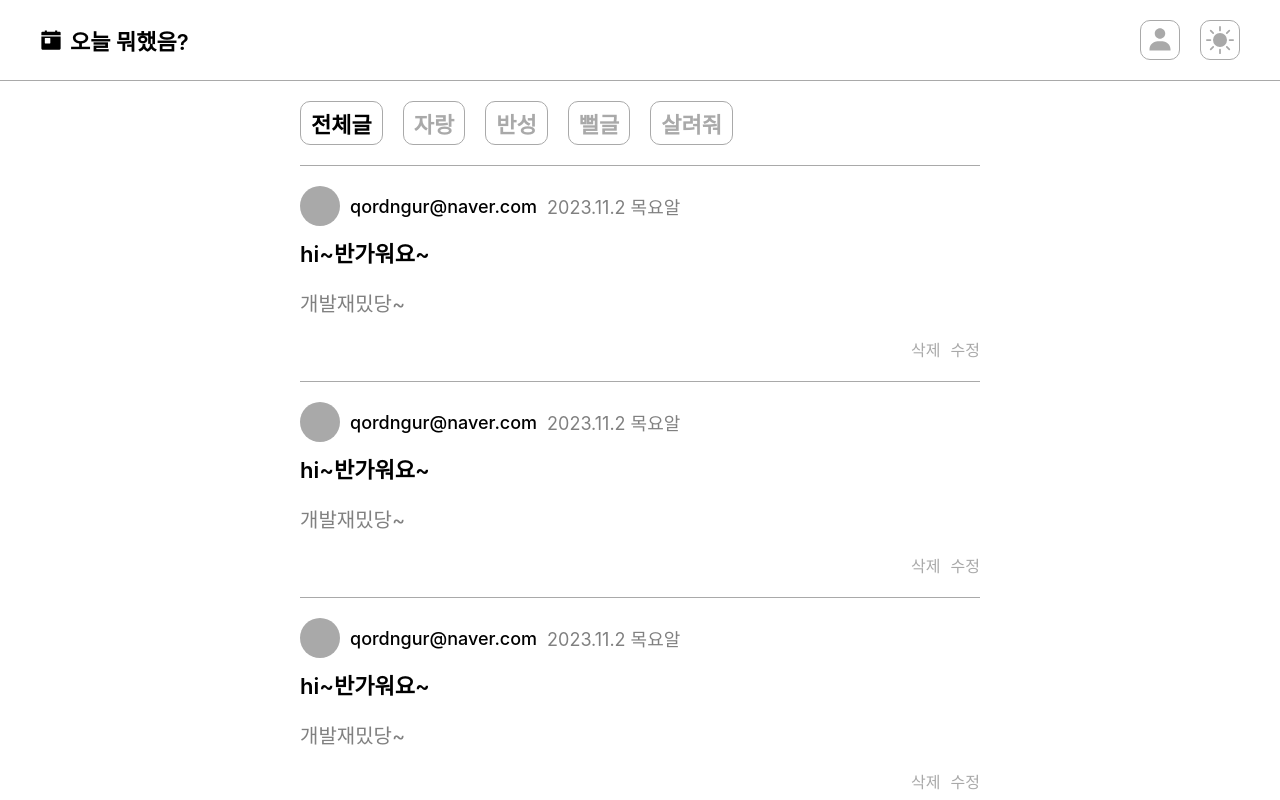
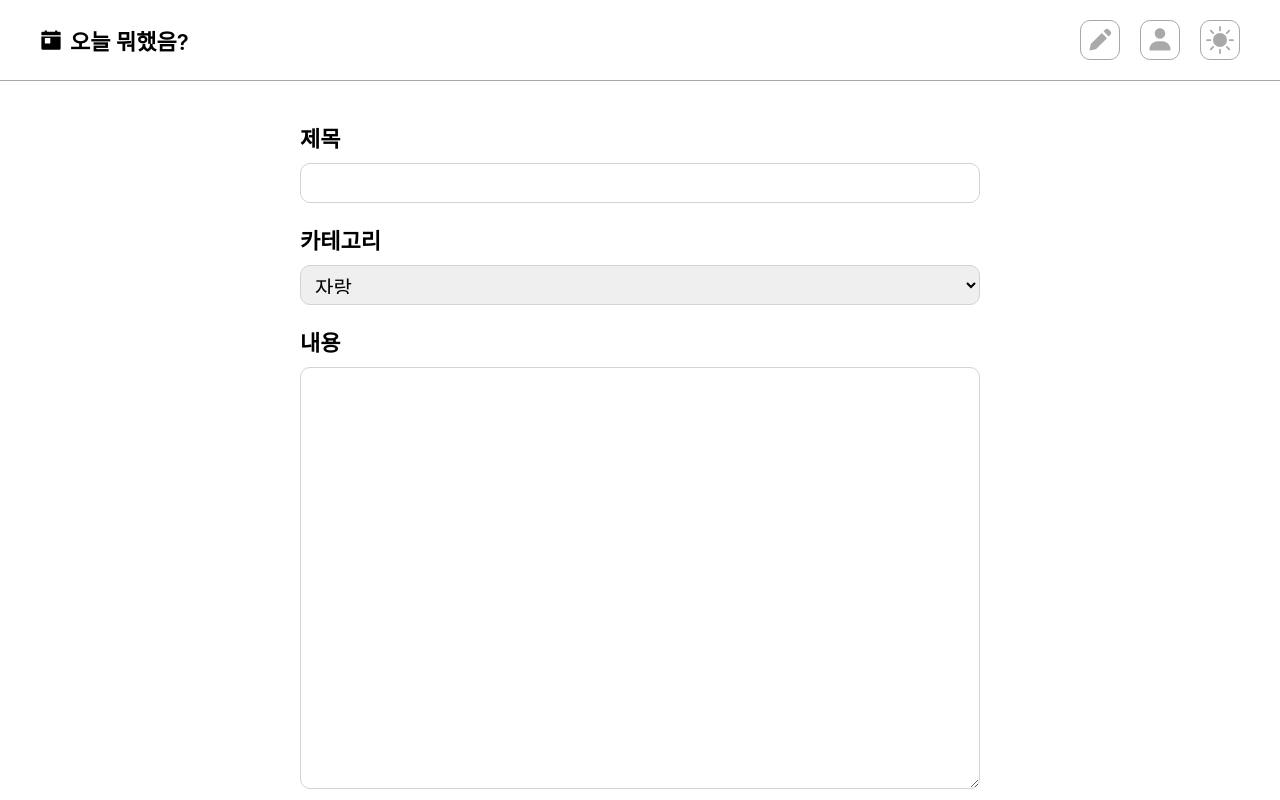
Before and after one commit to Woohyeok97/What-did-you-do-toady, a React (Create React App) app: page /new in a window 1280 px wide. Before the commit this address led to /. Shown: the top 800 px of the page. Built offline with nearby package versions, Linux system fonts and the light colour scheme.

Commit message:
Feat : PostForm 컴포넌트 작업

```diff
--- a/src/Router.tsx
+++ b/src/Router.tsx
@@ -3,6 +3,8 @@ import { Route, Routes, Navigate } from "react-router-dom";
 import HomePage from "pages/home";
 import ProfilePage from "pages/profile";
 import DetailPage from "pages/detail";
+import EditPostPage from "pages/edit";
+import NewPostPage from "pages/new";
 import SigninPage from "pages/signin";
 import SignupPage from "pages/signup";
 
@@ -13,7 +15,9 @@ export default function Router() {
         <Routes>
             <Route path="/" element={ <HomePage/> }/>
             <Route path="/profile" element={ <ProfilePage/> }/>
+            <Route path="/new" element={ <NewPostPage/> }/>
             <Route path="/detail/:id" element={ <DetailPage/> }/>
+            <Route path="/edit/:id" element={ <EditPostPage/> }/>
             <Route path="/signin" element={ <SigninPage/> }/>
             <Route path="/signup" element={ <SignupPage/> }/>
 
--- a/src/components/Header.tsx
+++ b/src/components/Header.tsx
@@ -1,7 +1,7 @@
 import { Link, useNavigate } from 'react-router-dom'
 import { IoTodaySharp } from 'react-icons/io5'
 import { BsSunFill, BsMoonFill } from 'react-icons/bs'
-import { BiSolidUser } from 'react-icons/bi'
+import { BiSolidUser, BiSolidPencil } from 'react-icons/bi'
 
 export default function Header() {
     const navigate = useNavigate()
@@ -16,6 +16,7 @@ export default function Header() {
             </Link>
 
             <div className="header__menu">
+                <BiSolidPencil onClick={()=>{ navigate('/new') }}/>
                 <BiSolidUser onClick={()=>{ navigate('/profile') }}/>
                 <BsSunFill/>
             </div>
--- a/src/components/PostDetail.tsx
+++ b/src/components/PostDetail.tsx
@@ -1,10 +1,24 @@
+// compoents
+import PostProfile from "./PostProfile"
 
 
 export default function PostDetail() {
 
     return (
         <div className="detail">
-            <div className="detail__title"></div>
+            <div className="detail__header">
+                <div className="detail__category">뻘글</div>
+                <h1 className="detail__title">안녕하세요</h1>
+            </div>
+            <div className="detail__profile">
+                <PostProfile/>
+                <div className="detail__util">
+                    <div className="detail__edit">수정</div>
+                    <div className="detail__delete">삭제</div>
+                </div>
+            </div>
+
+            <p className="detail__content">반가워요~</p>
         </div>
     )
 }
--- /dev/null
+++ b/src/components/PostForm.tsx
@@ -0,0 +1,31 @@
+import { useParams } from "react-router-dom"
+
+
+const CATEGORYS = ['자랑', '반성', '뻘글', '살려줘']
+
+
+export default function PostForm() {
+    const { id } = useParams()
+
+    return (
+        <form className="form">
+            <div className="form__block">
+                <label htmlFor="">제목</label>
+                <input name="title" id="title" />
+            </div>
+            <div className="form__block">
+                <label htmlFor="category">카테고리</label>
+                <select name="category" id="category">
+                { CATEGORYS.map((item) => <option value={item} key={item}>{ item }</option>) }
+                </select>
+            </div>
+            <div className="form__block">
+                <label htmlFor="content">내용</label>
+                <textarea name="content" id="content" spellCheck="false"/>
+            </div>
+            <div className="form__block">
+                <input type="submit" value={ id ? "수정" : "작성" } className="form__btn"/>
+            </div>
+        </form>
+    )
+}
--- a/src/components/PostList.tsx
+++ b/src/components/PostList.tsx
@@ -1,4 +1,6 @@
 import { Link } from "react-router-dom";
+// compoents
+import PostProfile from "./PostProfile";
 
 
 export default function PostList() {
@@ -6,28 +8,24 @@ export default function PostList() {
     return (
         <div className="post__list">
             <div className="post__navigation">
-                <span className="post__navigation-item--active">전체글</span>
-                <span className="post__navigation-item">자랑</span>
-                <span className="post__navigation-item">반성</span>
-                <span className="post__navigation-item">뻘글</span>
-                <span className="post__navigation-item">살려줘</span>
+                <span className="post__category--active">전체글</span>
+                <span className="post__category">자랑</span>
+                <span className="post__category">반성</span>
+                <span className="post__category">뻘글</span>
+                <span className="post__category">살려줘</span>
             </div>
 
             { [...Array(10)].map((item, i) =>
             <Link to={`/detail/${i}`}>
                 <div key={i} className="post__item">
-                    <div className="post__profile">
-                        <div className="post__user-image"></div>
-                        <div className="post__user-name">qordngur@naver.com</div>
-                        <div className="post__create-date">2023.11.2 목요알</div>
-                    </div>
+                    <PostProfile/>
                     <div className="post__text">
                         <div className="post__title">hi~반가워요~</div>
                         <p className="post__content">개발재밌당~</p>
 
                     </div>
                     <div className="post__util">
-                        <Link to="/" className="post__edit">수정</Link>
+                        <Link to={`/edit/${i}`} className="post__edit">수정</Link>
                         <div className="post__delete">삭제</div>
                     </div>
                 </div>
--- /dev/null
+++ b/src/components/PostProfile.tsx
@@ -0,0 +1,9 @@
+export default function PostProfile() {
+    return (
+        <div className="post__profile">
+            <div className="post__user-image"></div>
+            <div className="post__user-name">qordngur@naver.com</div>
+            <div className="post__create-date">2023.11.2 목요알</div>
+        </div>
+    )
+}
--- a/src/index.scss
+++ b/src/index.scss
@@ -89,6 +89,27 @@ p {
     margin: 0 auto;
 }
 
+// 포스트프로필
+.post__profile {
+    display: flex;
+    align-items: center;
+    gap: 10px;
+    font-size: calc(16px + 2px);
+
+    .post__user-image {
+        width: 40px;
+        height: 40px;
+        background-color: darkgray;
+        border-radius: 50%;
+    }
+    .post__user-name {
+        font-weight: 500;
+    }
+    .post__create-date {
+        color: gray
+    }
+}
+
 // 포스트 리스트
 .post__list {
 
@@ -106,10 +127,10 @@ p {
             transition: all 0.2s linear;
             cursor: pointer;
         }
-        .post__navigation-item--active {
+        .post__category--active {
             color: black;
         }
-        .post__navigation-item {
+        .post__category {
             color: darkgray;
 
             &:hover {
@@ -122,26 +143,6 @@ p {
         padding: 20px 0;
         border-top: 0.5px solid darkgray;
         cursor: pointer;
-
-        .post__profile {
-            display: flex;
-            align-items: center;
-            gap: 10px;
-            font-size: calc(16px + 2px);
-
-            .post__user-image {
-                width: 40px;
-                height: 40px;
-                background-color: darkgray;
-                border-radius: 50%;
-            }
-            .post__user-name {
-                font-weight: 500;
-            }
-            .post__create-date {
-                color: gray
-            }
-        }
 
         .post__text {
 
@@ -176,5 +177,108 @@ p {
 
 // 포스트디테일
 .detail {
+    margin-top: 40px;
 
+    .detail__header {
+        display: flex;
+        align-items: center;
+        gap: 10px;
+        margin-bottom: 20px;
+
+
+        .detail__category {
+            color: gray;
+            font-size: calc(16px + 2px);
+            font-weight: 600;
+            border: 1px solid darkgray;
+            border-radius: 10px;
+            padding: 5px 10px;
+        }
+        .detail__title {
+            font-size: calc(30px + 2px);
+            margin: 0;
+        }
+    }
+    .detail__profile {
+        display: flex;
+        justify-content: space-between;
+        align-items: center;
+        padding: 20px 0;
+        border-bottom: 0.5px solid darkgray;
+
+        .detail__util {
+            display: flex;
+            gap: 10px;
+
+            .detail__edit, .detail__delete {
+                color: darkgray;
+                transition: all 0.2s linear;
+                cursor: pointer;
+
+                &:hover {
+                    color: gray;
+                }
+            }
+        }
+    }
+    .detail__content {
+        font-size: calc(18px + 2px);
+        margin: 30px 0;
+    }
 }
+
+// 포스트 폼
+.form {
+    margin-top: 40px;
+
+    .form__block {
+        display: flex;
+        flex-direction: column;
+        margin-bottom: 20px;
+
+        label {
+            font-size: calc(20px + 2px);
+            font-weight: 600;
+            margin-bottom: 10px;
+        }
+
+        input {
+            padding: 10px;
+            box-sizing: border-box;
+            font-size: calc(16px + 4px);
+            border: 1px solid lightgray;
+            border-radius: 10px;
+            height: 40px;
+        }
+
+        select {
+            height: 40px;
+            padding: 10px;
+            font-size: calc(16px + 4px);
+            border: 1px solid lightgray;
+            border-radius: 10px;
+        }
+
+        textarea {
+            padding: 10px;
+            font-size: calc(16px + 4px);
+            border: 1px solid lightgray;
+            border-radius: 10px;
+            min-height: 400px;
+        }
+
+        .form__btn {
+            width: 100%;
+            height: 50px;
+            margin: 0 auto;
+            font-weight: 500;
+            background-color: #2563eb;
+            transition: all 0.2s linear;
+            cursor: pointer;
+
+            &:hover {
+                background-color: #5181e9;
+            }
+        }
+    }
+}
--- /dev/null
+++ b/src/pages/edit/index.tsx
@@ -0,0 +1,17 @@
+// components
+import Footer from "components/Footer";
+import Header from "components/Header";
+import PostForm from "components/PostForm";
+
+export default function EditPostPage() {
+
+    return (
+        <div className="page">
+            <Header/>
+            <main className="main">
+                <PostForm/>
+            </main>
+            <Footer/>
+        </div>
+    )
+}
--- /dev/null
+++ b/src/pages/new/index.tsx
@@ -0,0 +1,17 @@
+// components
+import Footer from "components/Footer";
+import Header from "components/Header";
+import PostForm from "components/PostForm";
+
+export default function NewPostPage() {
+
+    return (
+        <div className="page">
+            <Header/>
+            <main className="main">
+                <PostForm/>
+            </main>
+            <Footer/>
+        </div>
+    )
+}
```
